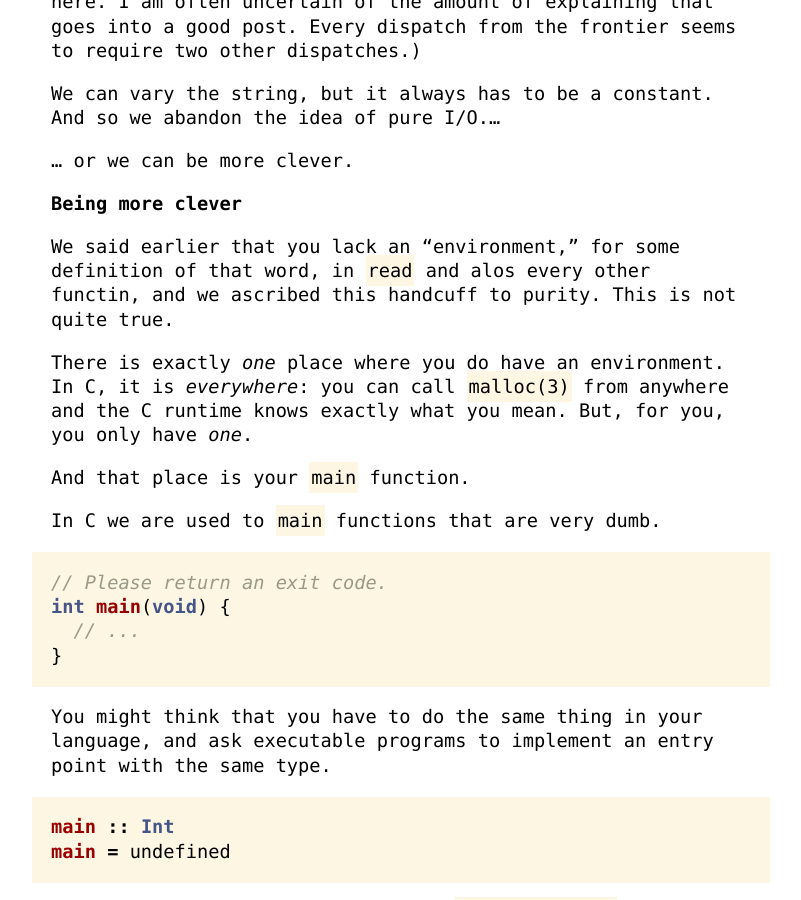
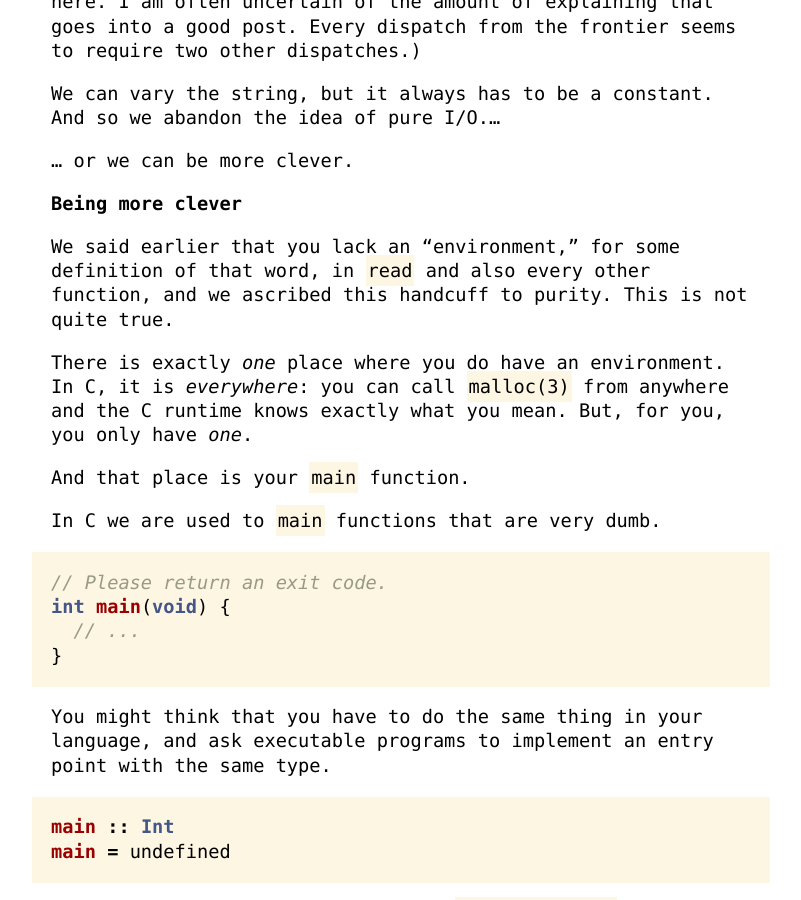
Before and after one commit to hlian/hao.codes, a Jekyll site: the page built from _posts/2015-02-15-loopy-io.html, in a window 1280 px wide and 900 px high, scrolled down 1229 px. Shown: the whole window, without its empty margins (239-1040 px from the left). Built offline with Jekyll 4.4.1, drawn with Linux system fonts in a browser that asks for light colours; Markdown is read by kramdown in place of the engine named in the settings.

Commit message:
loopy-io: misspellings

```diff
--- a/_posts/2015-02-15-loopy-io.html
+++ b/_posts/2015-02-15-loopy-io.html
@@ -52,7 +52,7 @@ abandon the idea of pure I/O.…</p>
 <h2>Being more clever</h2>
 
 <p>We said earlier that you lack an “environment,” for some definition of
-that word, in <code>read</code> and alos every other functin, and we ascribed
+that word, in <code>read</code> and also every other function, and we ascribed
 this handcuff to purity. This is not quite true.</p>
 
 <p>There is exactly <em>one</em> place where you do have an environment. In C,
```
